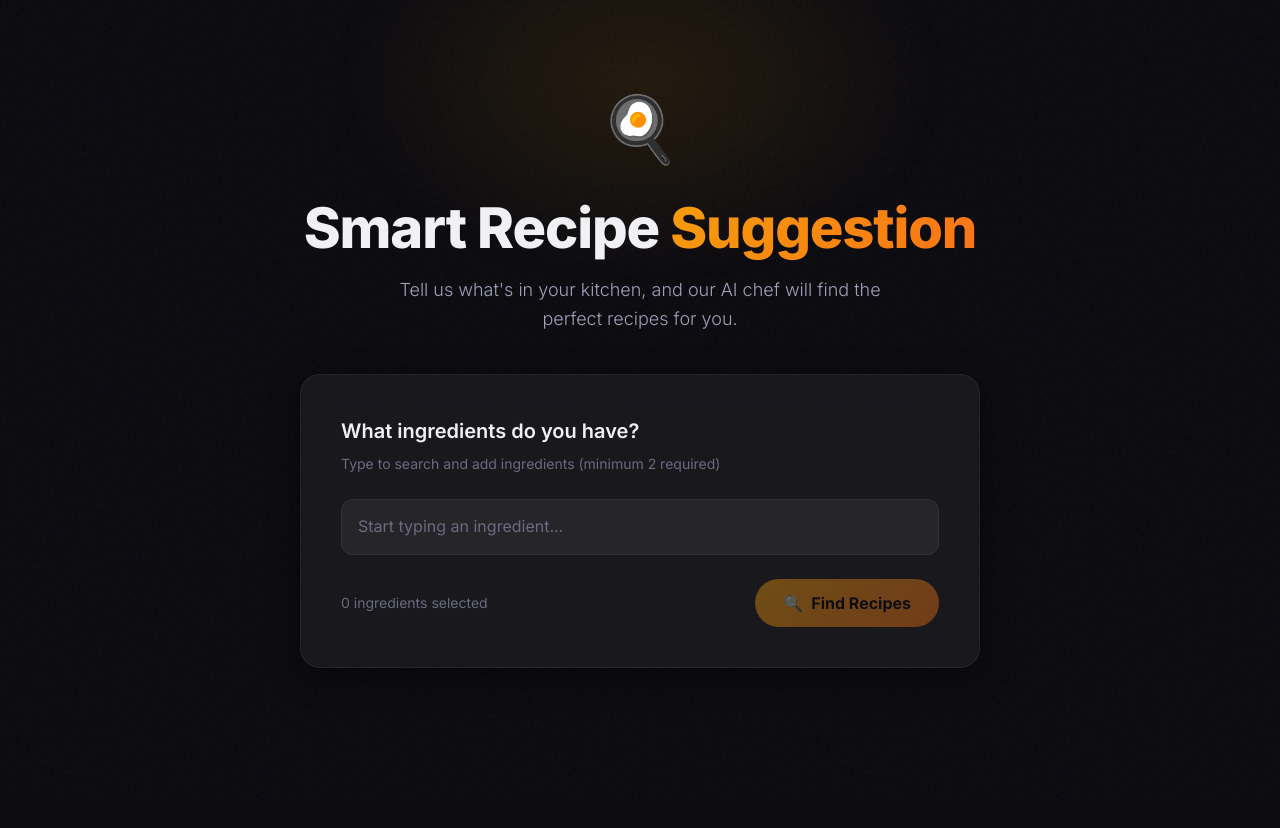
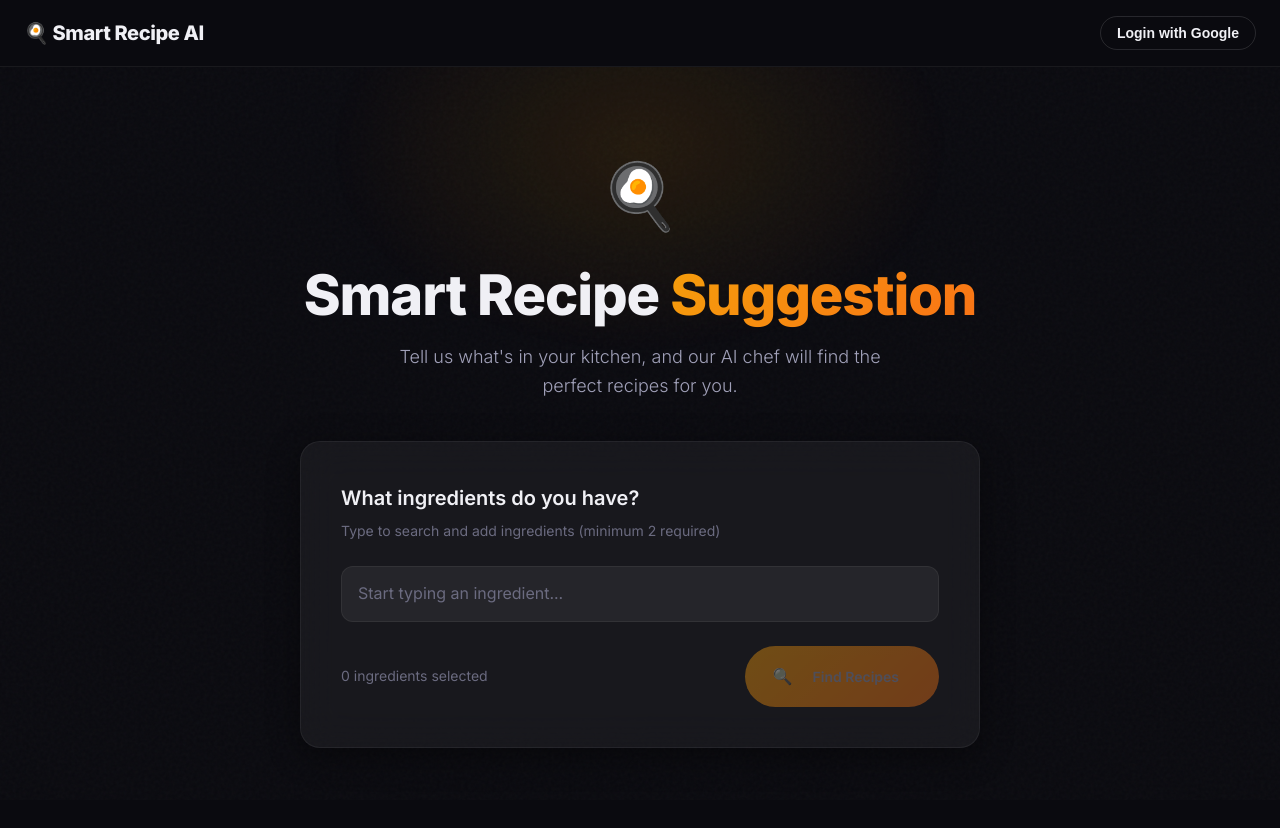
Before and after one commit to sravan122102/smart-recipe-app, a Flask app: page / in a window 1280 px wide. Before the commit the page ends 668 px from the top, so only its background shows below. Run offline with Flask 3, Linux system fonts and the light colour scheme; data comes from the database, SQL or seed files in the repository.

Commit message:
Add Google Login and Wishlist Dashboard

```diff
--- a/app.py
+++ b/app.py
@@ -5,12 +5,22 @@ Routes:
   GET  /                  → Serve the single-page app
   GET  /api/ingredients   → Return all ingredient names for autocomplete
   POST /api/find-recipes  → Run the full AI pipeline and return enriched recipes
+  GET  /login             → Redirect to Google OAuth
+  GET  /auth              → Google OAuth callback
+  GET  /logout            → Log out user
+  GET  /api/user          → Return current logged-in user data
+  GET  /api/wishlist      → Get user's saved recipes
+  POST /api/wishlist      → Save a recipe to the wishlist
 """
 
+import os
 import json
 from datetime import datetime, timezone, timedelta
-from flask import Flask, render_template, request, jsonify
-from models import db, Ingredient, SearchCache
+from flask import Flask, render_template, request, jsonify, redirect, url_for, session
+from authlib.integrations.flask_client import OAuth
+from flask_login import LoginManager, login_user, logout_user, login_required, current_user
+
+from models import db, Ingredient, SearchCache, User, SavedRecipe
 from ai_engine import process_pipeline
 
 
@@ -24,10 +34,122 @@ def create_app():
     # Initialize database
     db.init_app(app)
 
+    # Initialize Authlib for Google Login
+    oauth = OAuth(app)
+    google = oauth.register(
+        name='google',
+        client_id=app.config.get('GOOGLE_CLIENT_ID'),
+        client_secret=app.config.get('GOOGLE_CLIENT_SECRET'),
+        server_metadata_url='https://accounts.google.com/.well-known/openid-configuration',
+        client_kwargs={'scope': 'openid email profile'},
+    )
+
+    # Initialize Flask-Login
+    login_manager = LoginManager()
+    login_manager.init_app(app)
+
+    @login_manager.user_loader
+    def load_user(user_id):
+        return User.query.get(int(user_id))
+
     with app.app_context():
         db.create_all()
 
-    # ── Routes ──────────────────────────────────────────────────────────
+    # ── Auth Routes ──────────────────────────────────────────────────────
+
+    @app.route("/login")
+    def login():
+        """Redirect to Google Login."""
+        redirect_uri = url_for('auth', _external=True)
+        return google.authorize_redirect(redirect_uri)
+
+    @app.route("/auth")
+    def auth():
+        """Google Login Callback."""
+        token = google.authorize_access_token()
+        userinfo = token.get('userinfo')
+        if userinfo:
+            email = userinfo['email']
+            google_id = userinfo['sub']
+            name = userinfo['name']
+
+            # Check if user exists
+            user = User.query.filter_by(google_id=google_id).first()
+            if not user:
+                # Create new user
+                user = User(google_id=google_id, email=email, name=name)
+                db.session.add(user)
+                db.session.commit()
+
+            login_user(user)
+        return redirect(url_for('index'))
+
+    @app.route("/logout")
+    def logout():
+        """Log out the user."""
+        logout_user()
+        return redirect(url_for('index'))
+
+    @app.route("/api/user", methods=["GET"])
+    def get_current_user():
+        """Return current user info for frontend."""
+        if current_user.is_authenticated:
+            return jsonify({
+                "is_authenticated": True,
+                "name": current_user.name,
+                "email": current_user.email
+            })
+        return jsonify({"is_authenticated": False})
+
+
+    # ── Wishlist Routes ──────────────────────────────────────────────────
+
+    @app.route("/api/wishlist", methods=["GET"])
+    @login_required
+    def get_wishlist():
+        """Get all saved recipes for the current user."""
+        saved = SavedRecipe.query.filter_by(user_id=current_user.id).order_by(SavedRecipe.created_at.desc()).all()
+        recipes = []
+        for s in saved:
+            try:
+                recipe_data = json.loads(s.recipe_json)
+                recipe_data["saved_id"] = s.id
+                recipes.append(recipe_data)
+            except json.JSONDecodeError:
+                pass
+        return jsonify({"saved_recipes": recipes})
+
+    @app.route("/api/wishlist", methods=["POST"])
+    @login_required
+    def save_recipe():
+        """Save a recipe to the wishlist."""
+        data = request.get_json()
+        if not data or "recipe" not in data:
+            return jsonify({"error": "Missing recipe data"}), 400
+
+        recipe = data["recipe"]
+        title = recipe.get("title", "Unknown Recipe")
+
+        # Check if already saved
+        existing = SavedRecipe.query.filter_by(user_id=current_user.id, recipe_title=title).first()
+        if existing:
+            return jsonify({"message": "Recipe already in wishlist"}), 200
+
+        try:
+            saved_recipe = SavedRecipe(
+                user_id=current_user.id,
+                recipe_json=json.dumps(recipe),
+                recipe_title=title
+            )
+            db.session.add(saved_recipe)
+            db.session.commit()
+            return jsonify({"message": "Saved successfully", "saved_id": saved_recipe.id}), 201
+        except Exception as e:
+            db.session.rollback()
+            return jsonify({"error": str(e)}), 500
+
+
+    # ── Core App Routes ──────────────────────────────────────────────────
 
     @app.route("/")
     def index():
@@ -54,10 +176,7 @@ def create_app():
     def find_recipes():
         """
         Run the full 5-module AI pipeline.
-
         Expects JSON body: {"ingredients": ["Onion", "Tomato", "Egg"]}
-        Returns enriched recipe data with matching scores, missing ingredients,
-        and substitution suggestions.
         """
         data = request.get_json()
 
@@ -74,7 +193,7 @@ def create_app():
         # Clean and normalize ingredient names
         ingredients = [ing.strip().title() for ing in ingredients if ing.strip()]
 
-        # Check cache first (cache key = sorted ingredient list)
+        # Check cache first
         cache_key = "|".join(sorted(ingredients)).lower()
         cached = SearchCache.query.filter_by(ingredient_key=cache_key).first()
 
@@ -85,8 +204,11 @@ def create_app():
                 return jsonify(json.loads(cached.result_json))
 
             # Stale cache — delete it
-            db.session.delete(cached)
-            db.session.commit()
+            try:
+                db.session.delete(cached)
+                db.session.commit()
+            except Exception:
+                db.session.rollback()
 
         # Run the AI pipeline
         result = process_pipeline(ingredients)
--- a/requirements.txt
+++ b/requirements.txt
@@ -2,3 +2,7 @@ Flask==3.0.3
 Flask-SQLAlchemy==3.1.1
 groq
 gunicorn==22.0.0
+Authlib==1.3.0
+Flask-Login==0.6.3
+psycopg2-binary==2.9.9
+requests==2.31.0
--- a/static/css/style.css
+++ b/static/css/style.css
@@ -127,6 +127,77 @@ body::before {
     border: 1px solid var(--border-subtle);
     border-radius: var(--radius-lg);
     box-shadow: var(--shadow-md);
+}
+
+
+/* ── Top Navigation ─────────────────────────────────────────── */
+.top-nav {
+    display: flex;
+    justify-content: space-between;
+    align-items: center;
+    padding: 16px 24px;
+    background: rgba(10, 10, 15, 0.8);
+    backdrop-filter: blur(12px);
+    -webkit-backdrop-filter: blur(12px);
+    border-bottom: 1px solid var(--border-subtle);
+    position: sticky;
+    top: 0;
+    z-index: 100;
+}
+
+.nav-brand {
+    font-size: 1.25rem;
+    font-weight: 800;
+    letter-spacing: -0.02em;
+    color: var(--text-primary);
+}
+
+.nav-links {
+    display: flex;
+    gap: 16px;
+    align-items: center;
+}
+
+.btn-outline {
+    background: transparent;
+    color: var(--text-primary);
+    border: 1px solid var(--border-hover);
+    padding: 8px 16px;
+    border-radius: var(--radius-full);
+    font-size: 0.875rem;
+    font-weight: 600;
+    cursor: pointer;
+    transition: all var(--transition-base);
+}
+
+.btn-outline:hover {
+    background: var(--bg-card-hover);
+    border-color: var(--accent);
+}
+
+.btn-text {
+    background: transparent;
+    color: var(--text-secondary);
+    border: none;
+    padding: 8px 12px;
+    font-size: 0.875rem;
+    font-weight: 600;
+    cursor: pointer;
+    transition: color var(--transition-base);
+}
+
+.btn-text:hover {
+    color: var(--accent-light);
+}
+
+#nav-user-menu {
+    display: flex;
+    gap: 16px;
+    align-items: center;
+}
+
+.hidden {
+    display: none !important;
 }
 
 
--- a/static/js/app.js
+++ b/static/js/app.js
@@ -32,15 +32,41 @@ document.addEventListener('DOMContentLoaded', () => {
   const loadingOverlay      = document.getElementById('loading-overlay');
   const toastContainer      = document.getElementById('toast-container');
 
+  // Navigation & Auth Elements
+  const navLoginBtn         = document.getElementById('nav-login-btn');
+  const navUserMenu         = document.getElementById('nav-user-menu');
+  const navDashboardBtn     = document.getElementById('nav-dashboard-btn');
+  const navLogoutBtn        = document.getElementById('nav-logout-btn');
+
+  // Dashboard Elements
+  const dashboardScreen     = document.getElementById('dashboard-screen');
+  const wishlistContainer   = document.getElementById('wishlist-cards-container');
+
+  // Auth State
+  let currentUser = null;
+
   // ─── 1. Initialize ─────────────────────────────────────
   const init = async () => {
     try {
-      const res = await fetch('/api/ingredients');
-      const data = await res.json();
-      allIngredients = data.ingredients || [];
+      // Fetch Ingredients & User State in parallel
+      const [ingRes, userRes] = await Promise.all([
+        fetch('/api/ingredients'),
+        fetch('/api/user')
+      ]);
+      const ingData = await ingRes.json();
+      allIngredients = ingData.ingredients || [];
+
+      const userData = await userRes.json();
+      if (userData.is_authenticated) {
+        currentUser = userData;
+        navLoginBtn.classList.add('hidden');
+        navUserMenu.classList.remove('hidden');
+      } else {
+        navLoginBtn.classList.remove('hidden');
+        navUserMenu.classList.add('hidden');
+      }
     } catch (err) {
-      console.error('Failed to load ingredients:', err);
-      showToast('Could not load ingredients. Please refresh.', 'error');
+      console.error('Failed to initialize:', err);
     }
     setupListeners();
     updateButtonState();
@@ -64,7 +90,53 @@ document.addEventListener('DOMContentLoaded', () => {
     document.getElementById('back-to-input')
       ?.addEventListener('click', () => showScreen('input-screen'));
     document.getElementById('back-to-results')
-      ?.addEventListener('click', () => showScreen('results-screen'));
+      ?.addEventListener('click', () => {
+        if (activeRecipe && activeRecipe.is_from_wishlist) {
+            showScreen('dashboard-screen');
+        } else {
+            showScreen('results-screen');
+        }
+      });
+
+    document.getElementById('back-to-input-from-dashboard')
+      ?.addEventListener('click', () => showScreen('input-screen'));
+
+    // Auth & Nav Listeners
+    navLoginBtn?.addEventListener('click', () => window.location.href = '/login');
+    navLogoutBtn?.addEventListener('click', () => window.location.href = '/logout');
+    navDashboardBtn?.addEventListener('click', loadDashboard);
+  };
+
+  // ─── Wishlist Dashboard ────────────────────────────────
+  const loadDashboard = async () => {
+    showScreen('dashboard-screen');
+    wishlistContainer.innerHTML = '<div style="text-align:center;width:100%;padding:40px;">Loading your wishlist...</div>';
+
+    try {
+      const res = await fetch('/api/wishlist');
+      const data = await res.json();
+      const saved = data.saved_recipes || [];
+
+      if (saved.length === 0) {
+        wishlistContainer.innerHTML = `
+          <div class="no-results">
+            <div class="no-results-icon">❤️</div>
+            <h3>Your Wishlist is Empty</h3>
+            <p>Recipes you save will appear here.</p>
+          </div>`;
+        return;
+      }
+
+      wishlistContainer.innerHTML = '';
+      saved.forEach((recipe, i) => {
+        recipe.is_from_wishlist = true; // flag to route back correctly
+        const card = createRecipeCardElement(recipe, i);
+        card.addEventListener('click', () => showRecipeDetail(recipe));
+        wishlistContainer.appendChild(card);
+      });
+    } catch (err) {
+      showToast('Failed to load wishlist.', 'error');
+    }
   };
 
   // ─── 2. Autocomplete ───────────────────────────────────
@@ -285,6 +357,13 @@ document.addEventListener('DOMContentLoaded', () => {
     recipeCardsContainer.insertAdjacentHTML('afterbegin', svgDefs);
 
     recipes.forEach((recipe, index) => {
+      const card = createRecipeCardElement(recipe, index);
+      card.addEventListener('click', () => showRecipeDetail(recipe));
+      recipeCardsContainer.appendChild(card);
+    });
+  };
+
+  const createRecipeCardElement = (recipe, index) => {
       const score = recipe.match_score || 0;
       const name = recipe.name || 'Untitled Recipe';
       const cuisine = recipe.cuisine_type || 'General';
@@ -329,10 +408,7 @@ document.addEventListener('DOMContentLoaded', () => {
           <span class="card-meta-item"><span class="meta-icon">🍽️</span> ${servings} servings</span>
         </div>
       `;
-
-      card.addEventListener('click', () => showRecipeDetail(recipe));
-      recipeCardsContainer.appendChild(card);
-    });
+      return card;
   };
 
   // ─── 6. Recipe Detail ──────────────────────────────────
@@ -366,6 +442,9 @@ document.addEventListener('DOMContentLoaded', () => {
     detailContent.innerHTML = `
       <!-- Summary Panel -->
       <div class="detail-summary">
+        ${currentUser && !recipe.is_from_wishlist ? `<button id="btn-save-wishlist" class="btn-wishlist">❤️ Save to Wishlist</button>` : ''}
+        ${recipe.is_from_wishlist ? `<div style="position:absolute;top:24px;right:24px;color:#ef4444;font-size:0.875rem;font-weight:600;">❤️ Saved</div>` : ''}
+
         <div class="detail-title">${name}</div>
         <div class="detail-cuisine">
           <span class="cuisine-badge">${cuisine}</span>
@@ -460,6 +539,36 @@ document.addEventListener('DOMContentLoaded', () => {
         renderDynamicIngredients();
       }
     });
+
+    // Wire Wishlist Save button
+    const saveBtn = document.getElementById('btn-save-wishlist');
+    if (saveBtn) {
+      saveBtn.addEventListener('click', async () => {
+        saveBtn.disabled = true;
+        saveBtn.innerHTML = 'Saving...';
+        try {
+          const res = await fetch('/api/wishlist', {
+            method: 'POST',
+            headers: { 'Content-Type': 'application/json' },
+            body: JSON.stringify({ recipe: activeRecipe })
+          });
+          const data = await res.json();
+          if (res.ok) {
+            saveBtn.classList.add('saved');
+            saveBtn.innerHTML = '❤️ Saved';
+            showToast('Recipe saved to your wishlist!', 'success');
+          } else {
+            saveBtn.disabled = false;
+            saveBtn.innerHTML = '❤️ Save to Wishlist';
+            showToast(data.message || data.error, 'error');
+          }
+        } catch (e) {
+          saveBtn.disabled = false;
+          saveBtn.innerHTML = '❤️ Save to Wishlist';
+          showToast('Network error while saving.', 'error');
+        }
+      });
+    }
 
     renderDynamicIngredients();
     showScreen('detail-screen');
@@ -582,7 +691,7 @@ document.addEventListener('DOMContentLoaded', () => {
 
   // ─── 7. Screen Navigation ──────────────────────────────
   const showScreen = (screenId) => {
-    [inputScreen, resultsScreen, detailScreen].forEach(s => {
+    [inputScreen, resultsScreen, detailScreen, dashboardScreen].forEach(s => {
       if (s) s.classList.remove('screen-active');
     });
 
--- a/templates/index.html
+++ b/templates/index.html
@@ -11,6 +11,20 @@
     <link rel="stylesheet" href="{{ url_for('static', filename='css/style.css') }}">
 </head>
 <body>
+    <!-- ═══════════════════════════════════════════════════════════ -->
+    <!-- NAVIGATION BAR                                             -->
+    <!-- ═══════════════════════════════════════════════════════════ -->
+    <nav class="top-nav">
+        <div class="nav-brand">🍳 Smart Recipe AI</div>
+        <div class="nav-links" id="nav-auth-container">
+            <!-- Will be populated by JS based on auth state -->
+            <button id="nav-login-btn" class="btn-outline hidden">Login with Google</button>
+            <div id="nav-user-menu" class="hidden">
+                <button id="nav-dashboard-btn" class="btn-text">My Wishlist</button>
+                <button id="nav-logout-btn" class="btn-outline">Logout</button>
+            </div>
+        </div>
+    </nav>
 
     <!-- ═══════════════════════════════════════════════════════════ -->
     <!-- LOADING OVERLAY                                            -->
@@ -104,6 +118,23 @@
         <div id="recipe-detail-content" class="recipe-detail-content"></div>
     </div>
 
+    <!-- ═══════════════════════════════════════════════════════════ -->
+    <!-- SCREEN 4: WISHLIST DASHBOARD                               -->
+    <!-- ═══════════════════════════════════════════════════════════ -->
+    <div id="dashboard-screen" class="screen">
+        <header class="results-header">
+            <button id="back-to-input-from-dashboard" class="btn-back">
+                <span>←</span> Back to Search
+            </button>
+            <h2>My Recipe Wishlist</h2>
+            <p class="results-summary">Your saved culinary inspirations</p>
+        </header>
+
+        <div id="wishlist-cards-container" class="recipe-cards-grid">
+            <!-- Wishlist cards go here -->
+        </div>
+    </div>
+
     <script src="{{ url_for('static', filename='js/app.js') }}"></script>
 </body>
 </html>
```
Also changed, not shown: other parts of static/css/style.css (+31 -0 lines), config.py (+12 -4 lines), models.py (+30 -0 lines).
